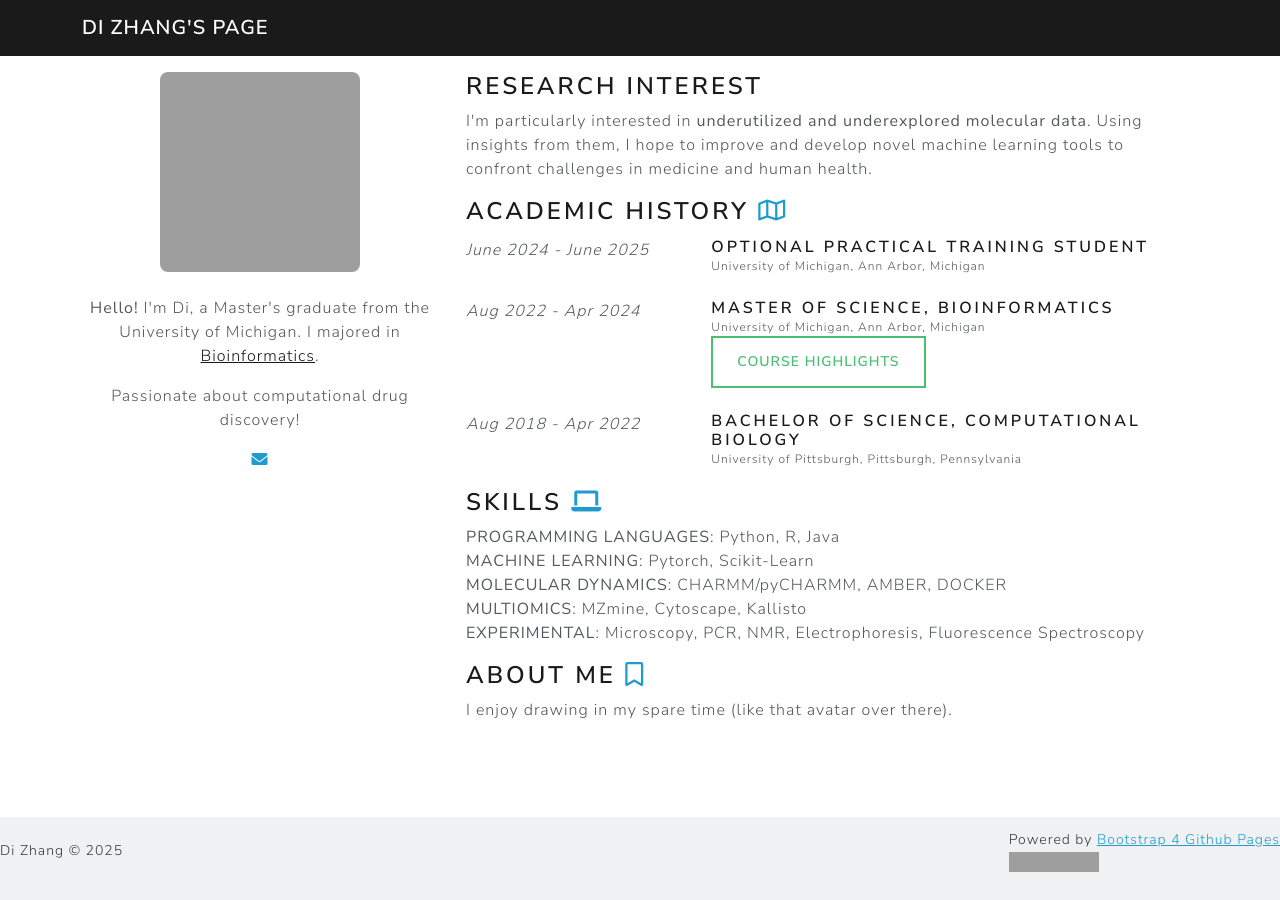
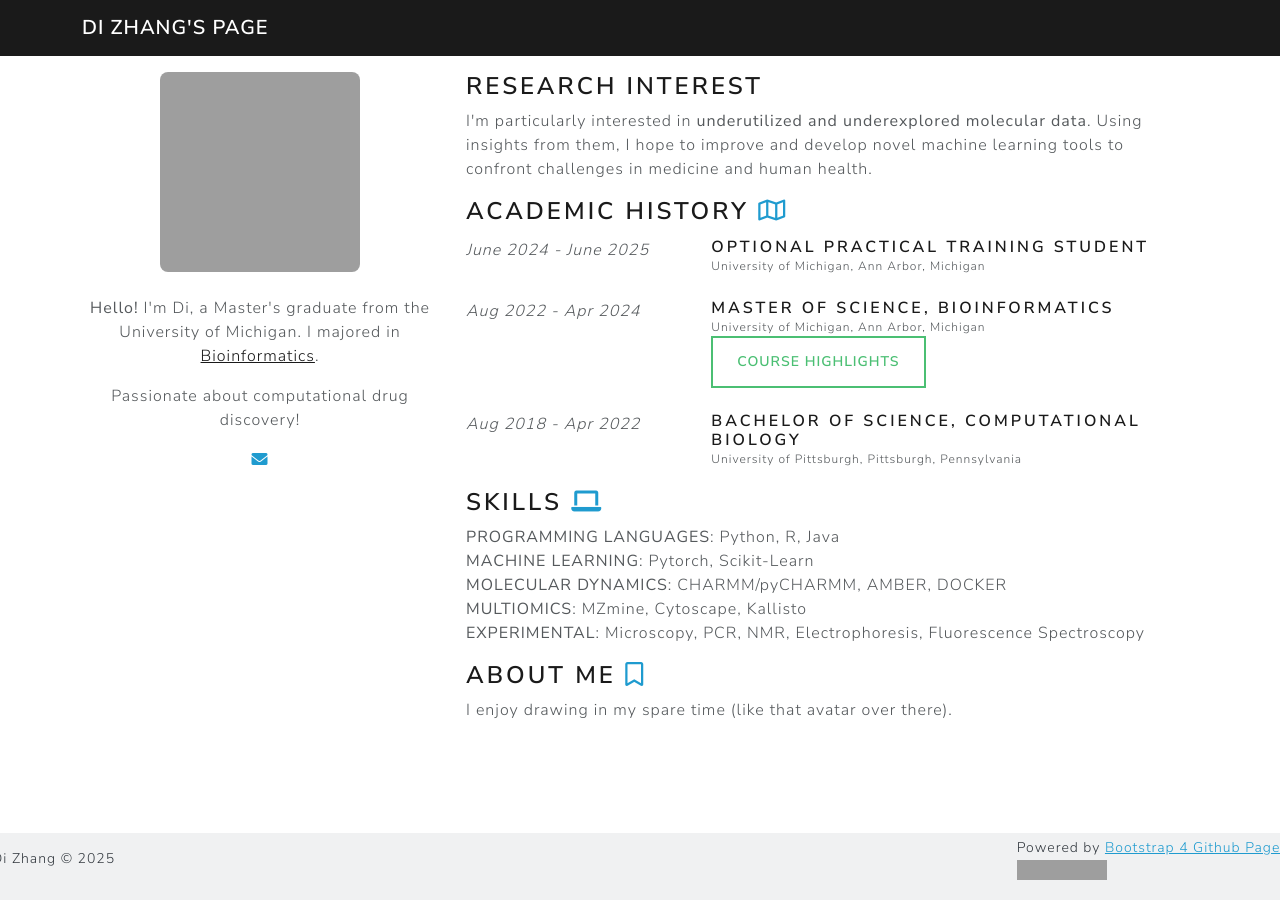
Before and after one commit to zhangdi33/zhangdi33.github.io, a Jekyll site: the page built from index.html, in a window 1280 px wide. Built offline with Jekyll 4.4.1, drawn with Linux system fonts in a browser that asks for light colours; grey boxes are pictures that could not be loaded.

Commit message:
Update footer.html

```diff
--- a/_includes/footer.html
+++ b/_includes/footer.html
@@ -1,5 +1,5 @@
 <div class="fixed-bottom">
-<div class="card bg-light text-dark border-0 rounded-0 p-2">
+<div class="card bg-light text-dark border-0 rounded-0">
   <div class="row no-gutters">
     <div class="col-lg p-1 my-auto">
       <p class="small">
```
